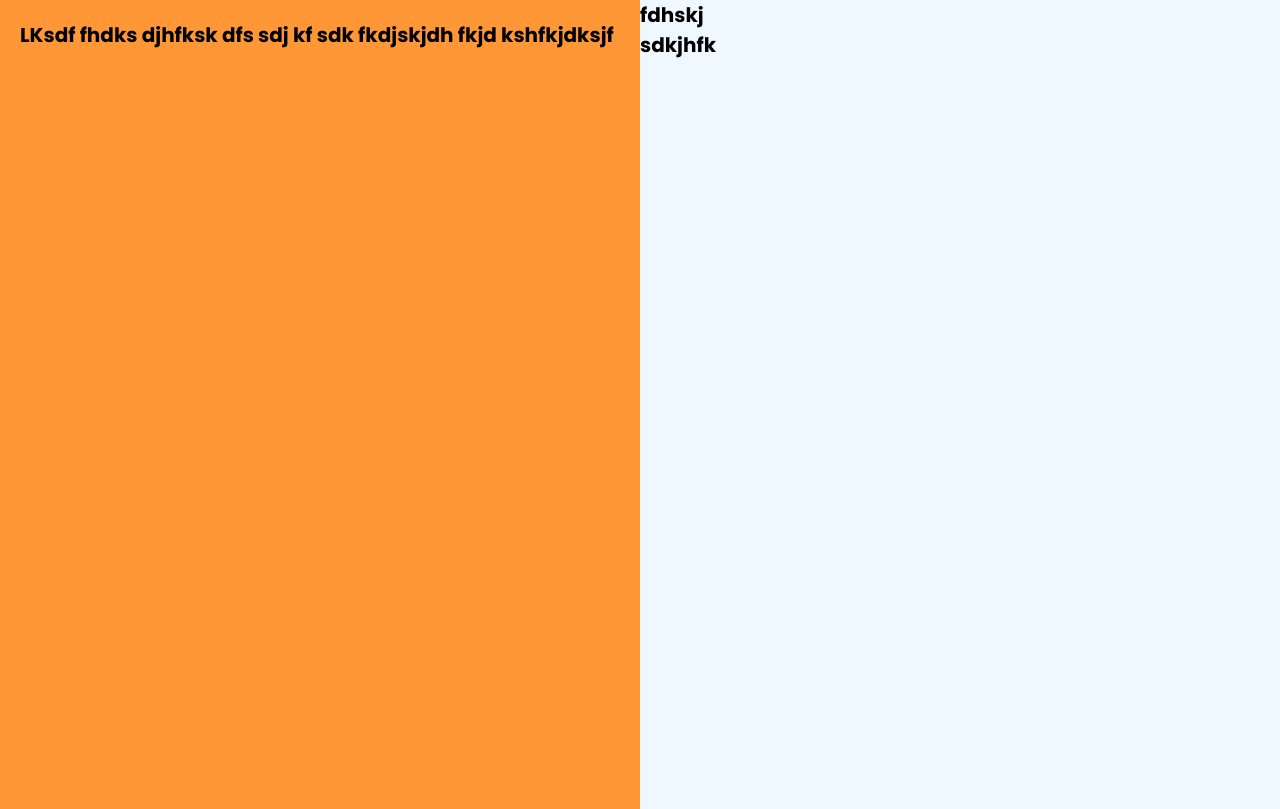
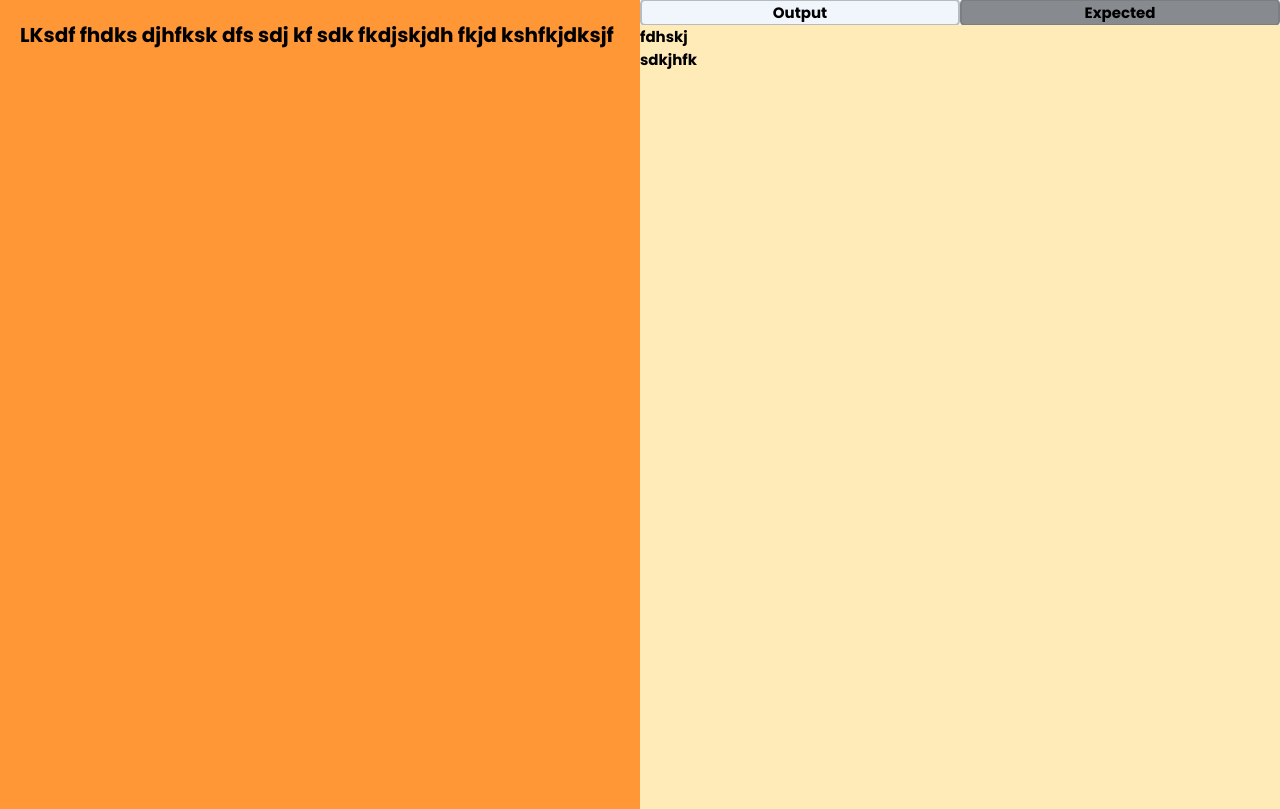
Before and after one commit to Tuhil926/sdf_project, a PHP site: page /quiz_page/quiz.html in a window 1280 px wide. Shown: the part 75-884 px from the top of the page. Run offline with PHP 8.4, Linux system fonts and the light colour scheme.

Commit message:
added tabs to see the current output and expected results and wrote code for validation

```diff
--- a/quiz_page/quiz.css
+++ b/quiz_page/quiz.css
@@ -102,3 +102,70 @@ body {
 #editor {
     resize: none;
 }
+
+#output,
+#expected {
+    position: relative;
+    width: 100%;
+    height: calc(100vh - 100px);
+    background-color: #FFEBB7;
+}
+
+#output {
+    font-size: 15px;
+    /* opacity: 0.9;
+    z-index: 2; */
+}
+
+#expected {
+    width: 50%;
+    position: absolute;
+    top: 100px;
+    /* opacity: 0.9;
+    z-index: 1; */
+}
+
+.tab-bar {
+    height: 25px;
+    width: 100%;
+    display: flex;
+    flex-direction: row;
+    justify-content: space-around;
+    align-items: center;
+}
+
+.tab {
+    background-color: rgba(148, 148, 148, 0.39);
+    width: 50%;
+    text-align: center;
+    font-size: 15px;
+    border: 2px solid;
+    border-color: #70707070;
+    border-radius: 5px;
+}
+
+.tab:hover {
+    cursor: pointer;
+    background-color: rgba(255, 255, 255, 0.562);
+}
+
+#next {
+    position: absolute;
+    bottom: 30px;
+    right: 30px;
+    z-index: 3;
+    font-size: 25px;
+    width: 70px;
+    align-items: center;
+    text-align: center;
+    padding: 7px;
+    font-family: 'Poppins';
+    background-color: rgb(8, 196, 8);
+    border-radius: 10px;
+    display: none;
+}
+
+#next:hover {
+    cursor: pointer;
+    background-color: rgb(127, 234, 127);
+}
--- a/quiz_page/quiz.html
+++ b/quiz_page/quiz.html
@@ -30,17 +30,29 @@
     <div class="quiz">
         <div class="left_panel">
             <div class="question">LKsdf fhdks djhfksk dfs  sdj kf sdk fkdjskjdh fkjd kshfkjdksjf <br><br><br><br><br><br><br><br><br><br><br><br><br><br><br><br><br><br><br><br><br><br><br><br><br><br><br><br><br><br>fushfdsk</div>
-            <textarea id="editor" class="language-css" autocomplete="off" autocapitalize="off" spellcheck="false" oninput="update(this.value);sync_scroll(this);applyUserCSS()" onscroll="sync_scroll(this);" onkeydown="check_tab(this, event);">/* Write your code here */</textarea>
+            <textarea id="editor" class="language-css" autocomplete="off" autocapitalize="off" spellcheck="false" oninput="update(this.value);sync_scroll(this);applyUserCSS();try_show_newx_button()" onscroll="sync_scroll(this);" onkeydown="check_tab(this, event);">/* Write your code here */</textarea>
             <pre id="highlighting" aria-hidden="true"><code class="language-css" id="highlighting-content">/* Write your code here */</code></pre>
         </div>
         <style id="result-style"></style>
         <!-- <iframe src="result.html" class="result"></iframe> -->
         <div class="result">
-            <div class="a">fdhskj</div>
-            <div class="b">sdkjhfk </div>
+            <div class="tab-bar">
+                <div class="tab" id="output-tab" onclick="show_output()">Output</div>
+                <div class="tab" id="expected-tab" onclick="show_expected()">Expected</div>
+            </div>
+            <div class="output" id="output">
+                <div class="a" id="a">fdhskj</div>
+                <div class="b">sdkjhfk </div>
+            </div>
+            <div id="expected">
+                <div class="a">fdhskj</div>
+                <div class="b">sdkjhfk </div>
+            </div>
         </div>
 
     </div>
+
+    <div id="next">Next</div>
 </body>
 <script src="../prism.js"></script>
 <script>
@@ -78,9 +90,51 @@ function check_tab(element, event) {
 }
 function applyUserCSS(){
     let usercss = document.getElementById("editor").value;
-    usercss = ".result" + usercss.replace("}", "} .result");
+    usercss = ".output" + usercss.replace("}", "} .output");
     // console.log(usercss);
     document.getElementById("result-style").innerHTML = usercss;
 }
+
+show_output();
+
+function show_output(){
+    let output = document.getElementById("output").style;
+    let expected = document.getElementById("expected").style;
+    let output_tab = document.getElementById("output-tab").style;
+    let expected_tab = document.getElementById("expected-tab").style;
+    expected_tab.backgroundColor = "#00000070";
+    output_tab.backgroundColor = "#F0F0F030";
+    output.zIndex = 2;
+    expected.zIndex = 1;
+}
+
+function show_expected(){
+    let output = document.getElementById("output").style;
+    let expected = document.getElementById("expected").style;
+    let output_tab = document.getElementById("output-tab").style;
+    let expected_tab = document.getElementById("expected-tab").style;
+    output_tab.backgroundColor = "#00000070";
+    expected_tab.backgroundColor = "#F0F0F030";
+    output.zIndex = 1;
+    expected.zIndex = 2;
+}
+
+function validate_ans(){
+    if (window.getComputedStyle(document.getElementById("a")).fontSize == "20px"){
+        return true;
+    }else{
+        console.log(window.getComputedStyle(document.getElementById("a")));
+        return false;
+    }
+}
+
+function try_show_newx_button(){
+    if (validate_ans()){
+        document.getElementById("next").style.display = "block";
+    }else{
+        document.getElementById("next").style.display = "none";
+    }
+}
+
 </script>
 </html>
```
